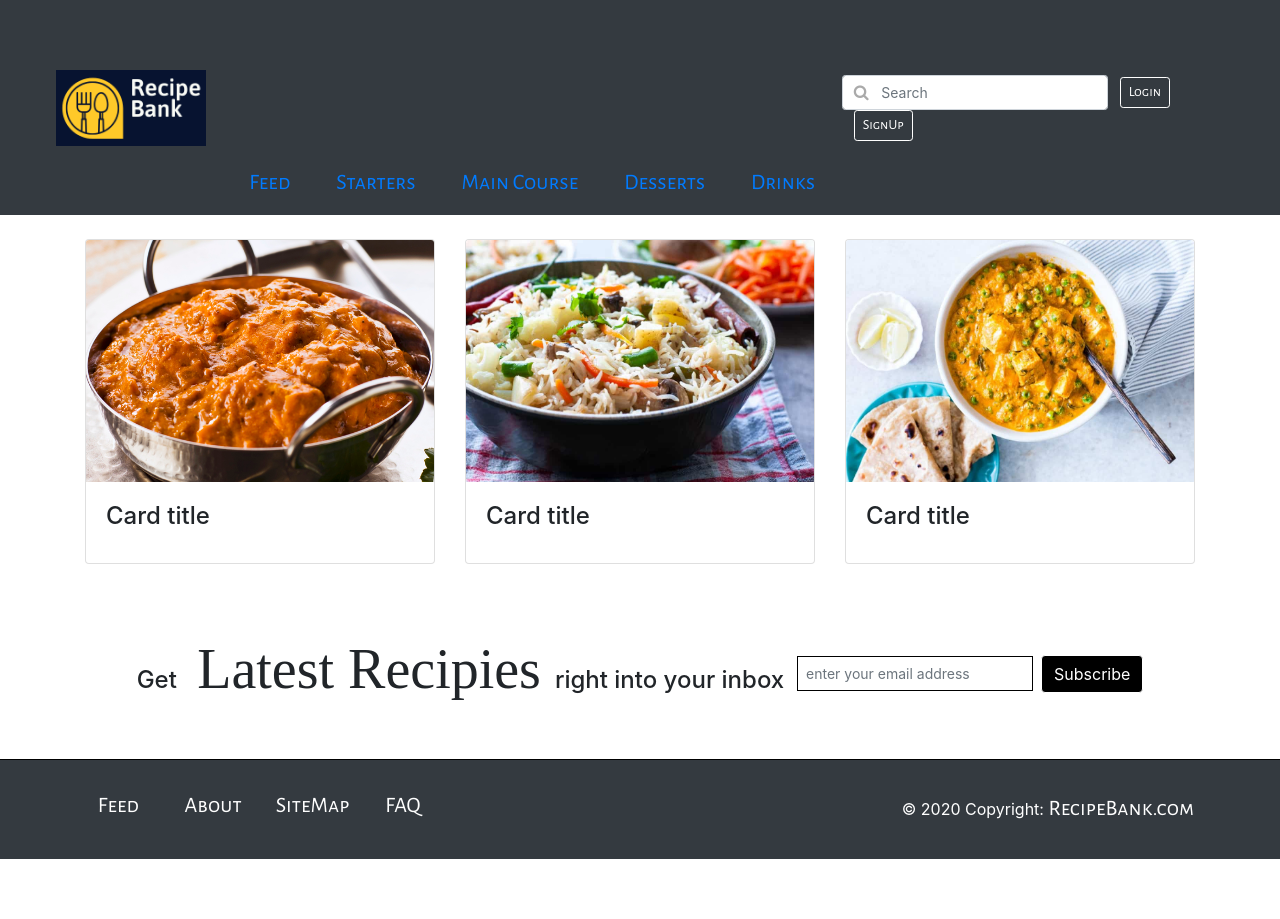
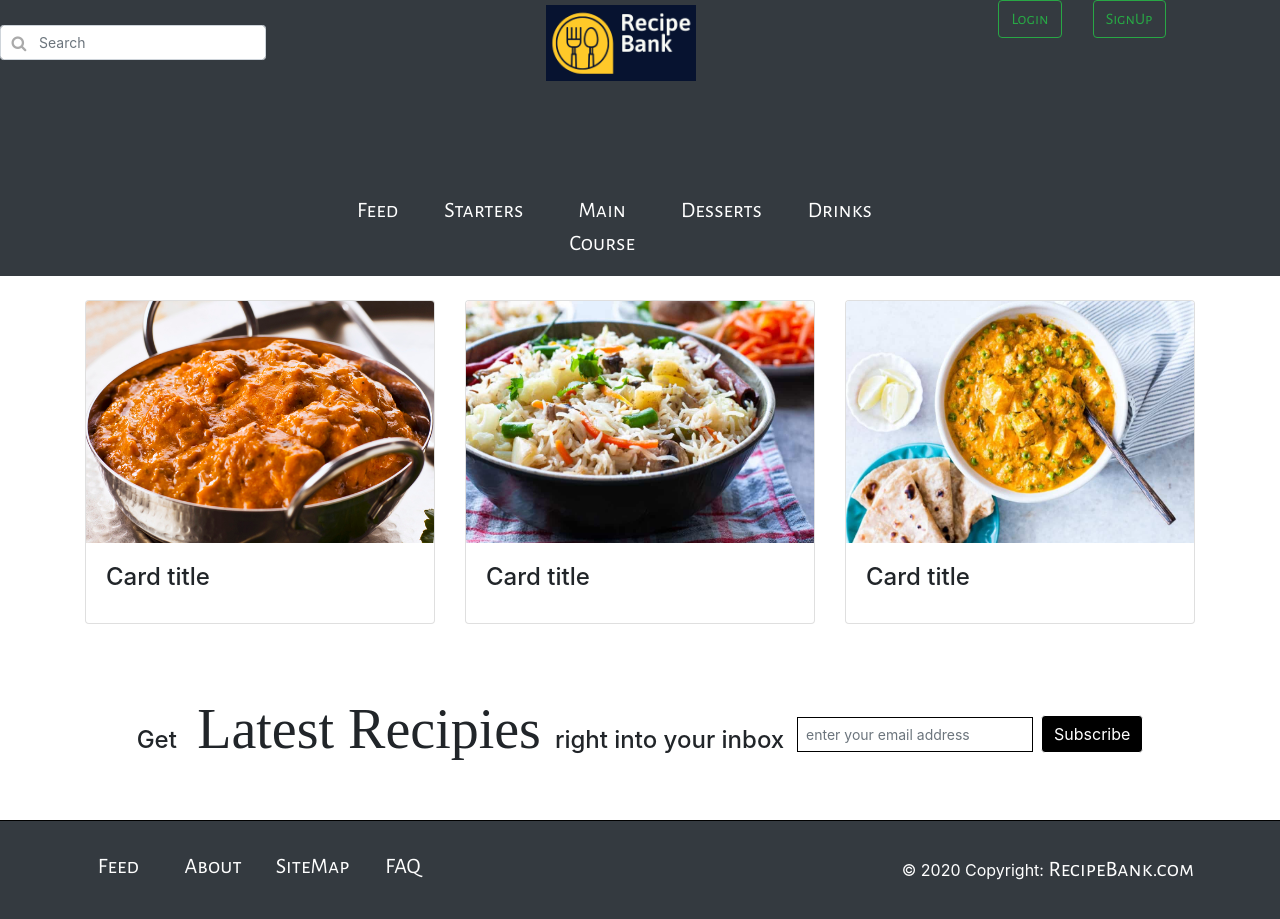
Before and after one commit to yashpathak19/recipe-bank, a PHP site: page /index.php in a window 1280 px wide. Before the commit the page ends 859 px from the top, so only its background shows below. Run offline with PHP 8.4, Linux system fonts and the light colour scheme; some libraries are stand-ins or nearby versions.

Commit message:
changes in master page styling

```diff
--- a/footer.php
+++ b/footer.php
@@ -1,7 +1,36 @@
-<form class="form-inline justify-content-center">
+<?php
+	require_once 'database.php';
+	require_once 'subscriber.php';
+	require_once 'traits/valtrait.php';
+
+	if(isset($_POST['subscribebtn'])) {
+	$email_id = $_POST['useremail'];
+	$msg = "Please enter email id";
+
+	require_once 'validation.php';
+
+	//checking that user dont leave any field empty.
+	$obj = new subscriberTrait();
+	$result = $obj->validateContent($email_id);
+
+	if($result != true){
+		$email_id = $_POST['useremail'];
+		$dbcon = Database::getDb();
+		$s = new Subscriber();
+
+		$subscribers = $s->addSubscriber($dbcon, $email_id);
+
+	}
+}
+?>
+
+<html>
+	<head></head>
+	<body>
+	<form class="form-inline justify-content-center" method="post">
     <h4>Get&nbsp;<span class="display-4"> Latest Recipies </span>right into your inbox</h4>
-    <input class="form-control btn-sm mr-sm-2" type="email" placeholder="enter your email address" aria-label="Search">
-    <button class="btn btn-md btn-outline-success my-2 my-sm-0" type="submit">Subscribe</button>
+    <input class="form-control btn-sm mr-sm-2" type="email" name="useremail" placeholder="enter your email address" aria-label="Search">
+   <button class="btn btn-md btn-outline-success my-2 my-sm-0" name="subscribebtn" id="subscribebtn" type="submit">Subscribe</button>
 </form>
 <div class="p-3 bg-dark text-white">
     <!-- Footer Links -->
@@ -53,3 +82,5 @@
     </div>
     <!-- Footer Links -->
 </div>
+	</body>
+</html>
--- a/header.php
+++ b/header.php
@@ -1,14 +1,45 @@
-<nav class="navbar navbar-expand-lg">
+<html>
+	<head>
+		<meta charset="utf-8"/>
+        <meta name="viewport" content="width=device-width, initial-scale=1, shrink-to-fit=no">
 
-    <button class="navbar-toggler" type="button" data-toggle="collapse" data-target="#navbarTogglerDemo03" aria-controls="navbarTogglerDemo03" aria-expanded="false" aria-label="Toggle navigation">
+        <title>Home Page</title>
+        <link href='https://fonts.googleapis.com/css?family=Alegreya Sans SC' rel='stylesheet'>
+        <link rel="stylesheet" type="text/css" href="css/style.css">
+        <link rel="stylesheet" href="https://maxcdn.bootstrapcdn.com/bootstrap/4.0.0/css/bootstrap.min.css" integrity="sha384-Gn5384xqQ1aoWXA+058RXPxPg6fy4IWvTNh0E263XmFcJlSAwiGgFAW/dAiS6JXm" crossorigin="anonymous">
+
+	</head>
+	<body>
+		<header>
+			<div class="row">
+
+				<form class="form-inline col-md-5" id="searchbar">
+						<div class="form-group has-search">
+							<span class="fa fa-search form-control-feedback"></span>
+							<input type="text" class="form-control btn-sm" placeholder="Search">
+						</div>
+
+				</form>
+				<a class="navbar-brand col-sm-4" href="index.php"><img src="images/logo.png"></a>
+				<div class="col-sm-1 sinlog">
+					<a class="btn btn-md btn-outline-success my-2 my-sm-0" href="login.php">Login</a>
+				</div>
+				<div class="col-sm-0 sinlog">
+					<a class="btn btn-md btn-outline-success my-2 my-sm-0" href="signup.php">SignUp</a>
+				</div>
+
+			</div>
+			<div class="row">
+				<nav class="navbar navbar-expand-lg navbar-dark bg-dark">
+
+				<button class="navbar-toggler" type="button" data-toggle="collapse" data-target="#navbarColor01" aria-controls="navbarColor01" aria-expanded="false" aria-label="Toggle navigation">
 				<span class="navbar-toggler-icon"></span>
 				</button>
-    <a class="navbar-brand" href="index.php"><img src="images/logo.png"></a>
 
-    <div class="collapse navbar-collapse" id="navbarTogglerDemo03">
-        <ul class="navbar-nav justify-content-center">
+				<div class="collapse navbar-collapse" id="navbarColor01">
+					<ul class="navbar-nav mr-auto">
 						<li class="nav-item active">
-                <a class="nav-link" href="feed.php">Feed <span class="sr-only">(current)</span></a>
+							<a class="nav-link" href="feed.php">Feed <span class="sr-only"></span></a>
 						</li>
 						<li class="nav-item">
 							<a class="nav-link" href="starters.php">Starters</a>
@@ -22,13 +53,16 @@
 							<a class="nav-link" href="drinks.php">Drinks</a>
 						</li>
 					</ul>
-        <form class="form-inline">
-            <div class="form-group has-search">
-                <span class="fa fa-search form-control-feedback"></span>
-                <input type="text" class="form-control btn-sm" placeholder="Search">
-            </div>
-            <a class="btn btn-sm btn-outline-success my-2 my-sm-0" href="login.php">Login</a>
-            <a class="btn btn-sm btn-outline-success my-2 my-sm-0" href="signup.php">SignUp</a>
-        </form>
+
 				</div>
 			</nav>
+			</div>
+
+		</header>
+		<script src="https://code.jquery.com/jquery-3.2.1.slim.min.js" integrity="sha384-KJ3o2DKtIkvYIK3UENzmM7KCkRr/rE9/Qpg6aAZGJwFDMVNA/GpGFF93hXpG5KkN" crossorigin="anonymous"></script>
+		<script src="https://maxcdn.bootstrapcdn.com/bootstrap/4.0.0/js/bootstrap.min.js" integrity="sha384-JZR6Spejh4U02d8jOt6vLEHfe/JQGiRRSQQxSfFWpi1MquVdAyjUar5+76PVCmYl" crossorigin="anonymous"></script>
+
+
+
+	</body>
+</html>
```
Also changed, not shown: index.php (line endings or trailing spaces). Lines whose indentation alone changed are shown as unchanged.
